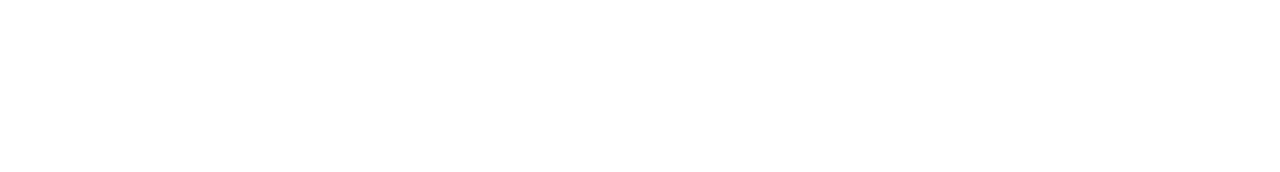
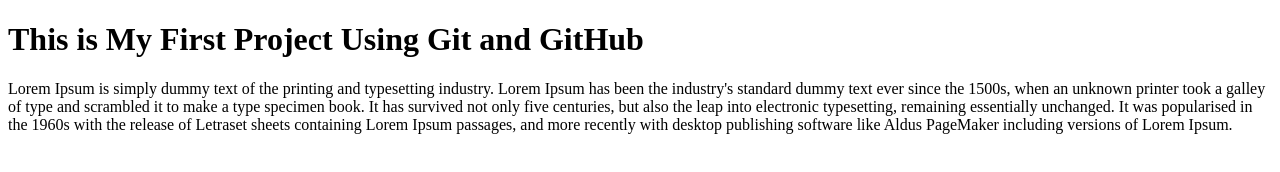
Before and after one commit to rahulyhg/BootstrapOnePage, a plain HTML site: page index.html in a window 1280 px wide. Drawn offline with Linux system fonts and the light colour scheme.

Commit message:
Updating Index Page

```diff
--- a/index.html
+++ b/index.html
@@ -2,9 +2,18 @@
 <html lang="en">
 <head>
 	<meta charset="UTF-8">
-	<title>Multipurpose One Page Template</title>
+	<title>Bootstrap Multipurpose One Page Template</title>
 </head>
 <body>
-
+	<div class="container">
+		<div class="row">
+			<div class="text-center">
+				<h1>This is My First Project Using Git and GitHub</h1>
+				<p>
+					Lorem Ipsum is simply dummy text of the printing and typesetting industry. Lorem Ipsum has been the industry's standard dummy text ever since the 1500s, when an unknown printer took a galley of type and scrambled it to make a type specimen book. It has survived not only five centuries, but also the leap into electronic typesetting, remaining essentially unchanged. It was popularised in the 1960s with the release of Letraset sheets containing Lorem Ipsum passages, and more recently with desktop publishing software like Aldus PageMaker including versions of Lorem Ipsum.
+				</p>
+			</div>
+		</div>
+	</div>
 </body>
 </html>
```
